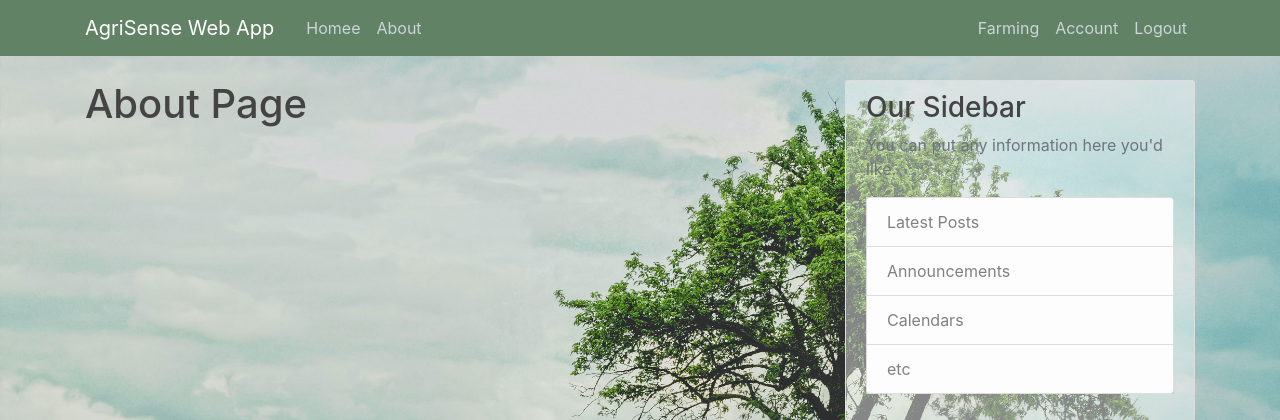
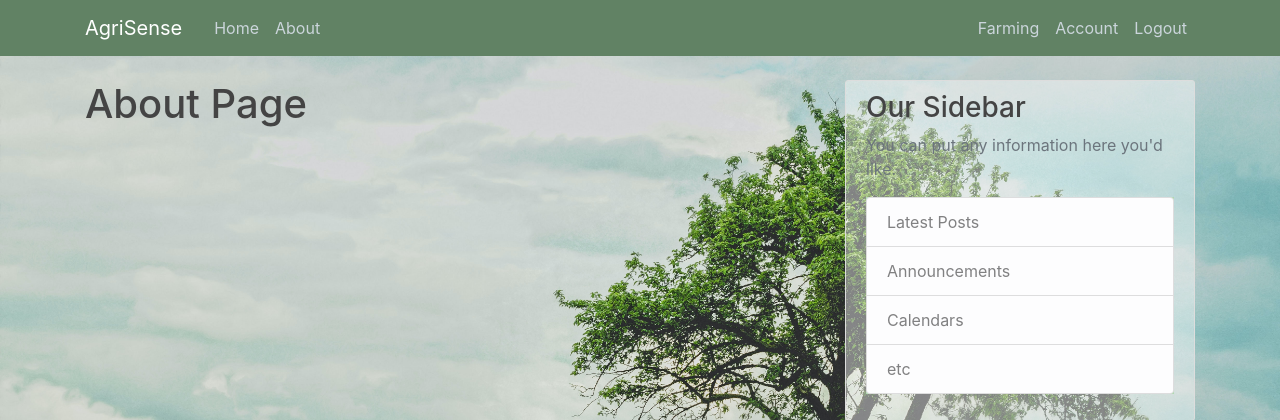
Before and after one commit to nerdistry/farmers-app, a Flask app: page /about/ in a window 1280 px wide. Shown: the top 420 px of the page. Run offline with Flask 3, Linux system fonts and the light colour scheme; the visitor is signed in with stand-in values (Sample User, id 1); some libraries are stand-ins or nearby versions.

Commit message:
new commits

```diff
--- a/main/templates/layout.html
+++ b/main/templates/layout.html
@@ -20,14 +20,14 @@
     <header class="site-header">
       <nav class="navbar navbar-expand-md navbar-dark bg-steel fixed-top">
         <div class="container">
-          <a class="navbar-brand mr-4" href="/">AgriSense Web App</a>
+          <a class="navbar-brand mr-4" href="/">AgriSense</a>
           <button class="navbar-toggler" type="button" data-toggle="collapse" data-target="#navbarToggle" aria-controls="navbarToggle" aria-expanded="false" aria-label="Toggle navigation">
             <span class="navbar-toggler-icon"></span>
           </button>
           <div class="collapse navbar-collapse" id="navbarToggle">
             {% if current_user.is_authenticated %}
               <div class="navbar-nav mr-auto">
-                <a class="nav-item nav-link" href="{{ url_for('home') }}">Homee</a>
+                <a class="nav-item nav-link" href="{{ url_for('home') }}">Home</a>
                 <a class="nav-item nav-link" href="{{ url_for('about') }}">About</a>
               </div>
               <!-- Navbar Right Side -->
```
